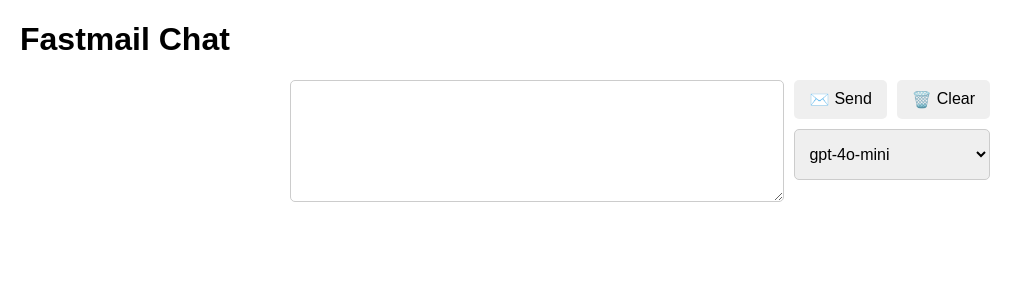
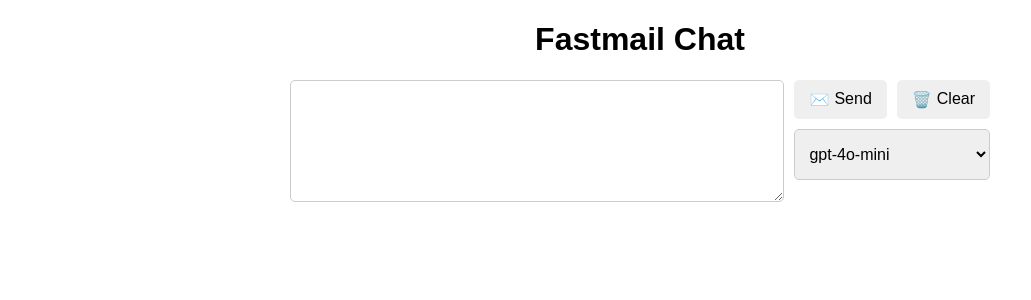
Before and after one commit to jeffjjohnston/fastmail-chat, a Flask app: page / in a window 1280 px wide. Shown: the top 300 px of the page, without its empty margins (0-1031 px from the left). Run offline with Flask 3, Linux system fonts and the light colour scheme; parts of the project's set-up code (start-up, migrations or seed data) failed here and were passed over.

Commit message:
Center Fastmail Chat title

```diff
--- a/templates/index.html
+++ b/templates/index.html
@@ -70,6 +70,7 @@
             to { transform: rotate(360deg); }
         }
         button:disabled { opacity: 0.6; cursor: not-allowed; }
+        h1 { text-align: center; }
     </style>
 </head>
 <body>
```
